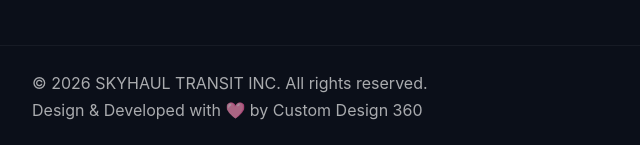
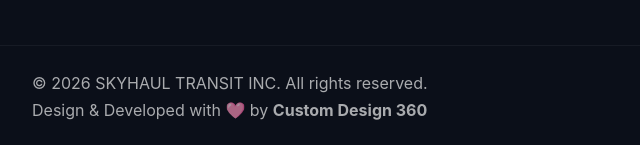
Before and after one commit to raoikram34-ctrl/skyhaul-transit-website, a website: page about.html in a window 1280 px wide. Shown: the part 4131-4276 px from the top of the page, 0-640 px from the left. Drawn offline with nearby package versions, Linux system fonts and the light colour scheme.

Commit message:
Update about.html

```diff
--- a/about.html
+++ b/about.html
@@ -340,7 +340,7 @@
 
         <div class="container footer-bottom">
             <p>&copy; 2026 SKYHAUL TRANSIT INC. All rights reserved. <br />
-                      Design & Developed with 🩷 by Custom Design 360</p>
+                      Design & Developed with 🩷 by <a href="https://customdesign360.com/" target="_blank" rel="noopener noreferrer" style="color: inherit; font-weight: bold;">Custom Design 360</a></p>
             <div class="footer-bottom-links">
                 <a href="#" class="footer-bottom-link">Privacy Policy</a>
                 <a href="#" class="footer-bottom-link">Terms of Service</a>
```
